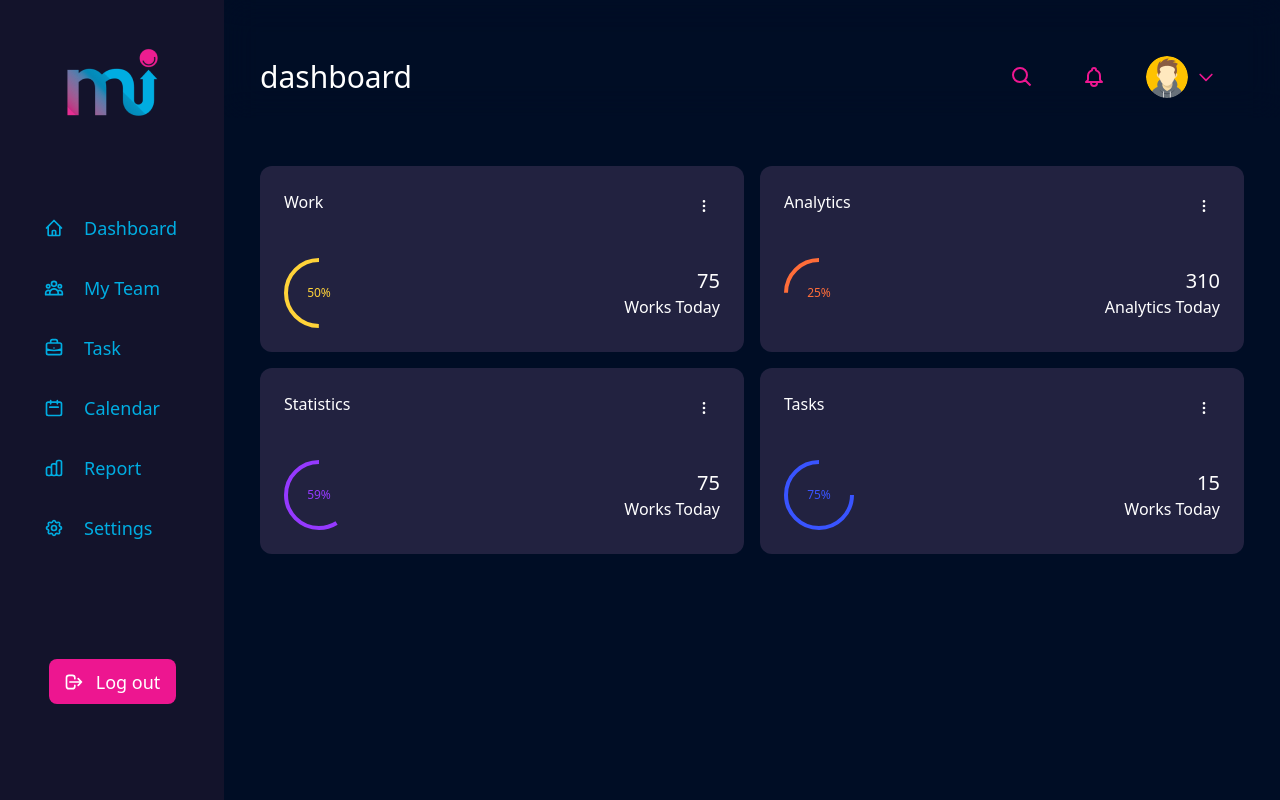
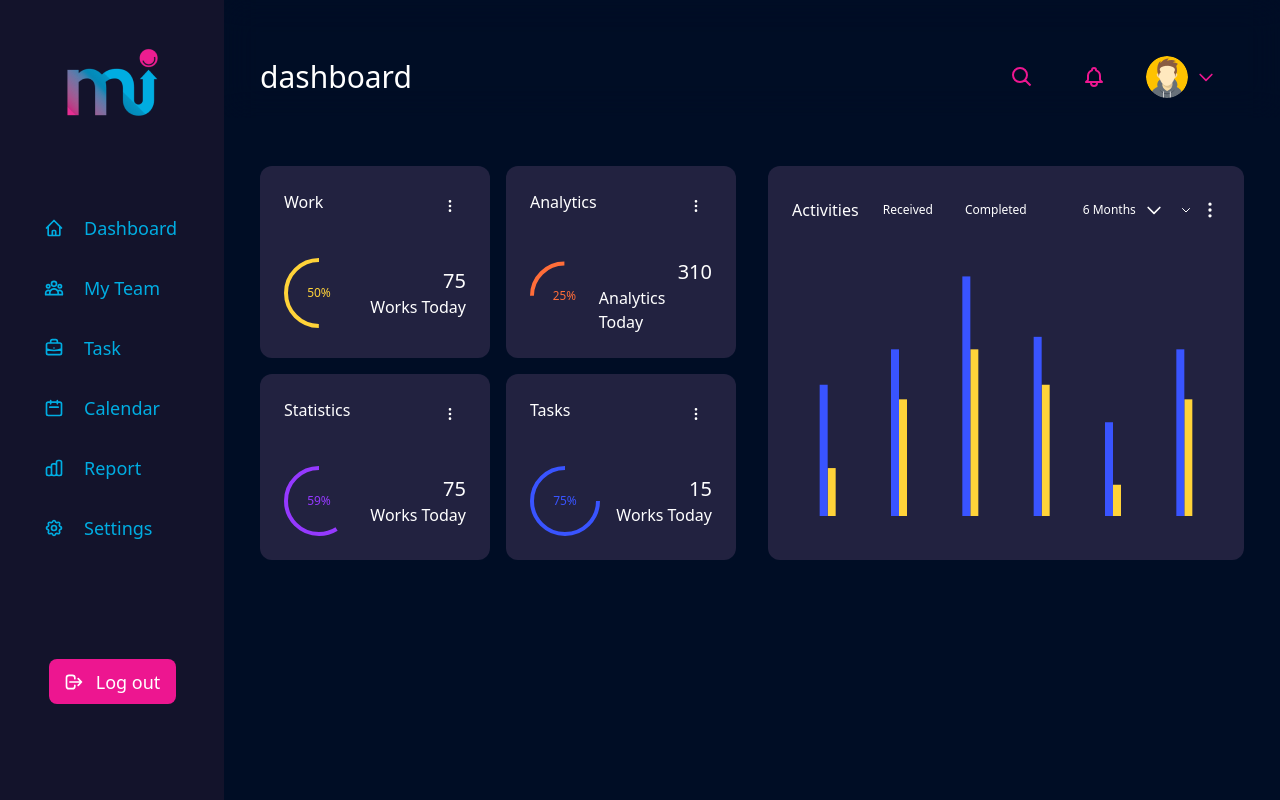
Before and after one commit to Credit-First/formi-frontend, a Next.js app: page / in a window 1280 px wide. Built offline with nearby package versions, Linux system fonts and the light colour scheme.

Commit message:
feat: add barProgress components

```diff
--- a/package.json
+++ b/package.json
@@ -11,12 +11,14 @@
   },
   "dependencies": {
     "@heroicons/react": "^1.0.6",
+    "chart.js": "2.9.4",
     "clsx": "^1.2.1",
     "next": "12.2.5",
     "react": "18.2.0",
     "react-dom": "18.2.0"
   },
   "devDependencies": {
+    "@types/chart.js": "^2.9.37",
     "@types/node": "^18.7.3",
     "@types/react": "^18.0.17",
     "@types/react-dom": "18.0.6",
--- /dev/null
+++ b/src/components/barProgress.tsx
@@ -0,0 +1,98 @@
+import { useEffect } from 'react'
+import Chart from 'chart.js'
+import { DotsVerticalIcon } from '@heroicons/react/outline'
+import { ChevronDownIcon } from '@heroicons/react/outline'
+import DropdownList from './dropdownList'
+import { monthList } from '@/constants'
+
+const BarProgress = (): JSX.Element => {
+  useEffect(() => {
+    const config = {
+      type: 'bar',
+      data: {
+        labels: ['January', 'February', 'March', 'April', 'May', 'June'],
+        datasets: [
+          {
+            backgroundColor: '#3954FF',
+            borderColor: '#3954FF',
+            data: [123, 140, 175, 146, 105, 140],
+            fill: false,
+            barThickness: 8,
+          },
+          {
+            fill: false,
+            backgroundColor: '#FFD339',
+            borderColor: '#FFD339',
+            data: [83, 116, 140, 123, 75, 116],
+            barThickness: 8,
+          },
+        ],
+      },
+      options: {
+        maintainAspectRatio: false,
+        responsive: true,
+        title: {
+          display: false,
+          text: 'Orders Chart',
+        },
+        legend: {
+          display: false,
+        },
+        scales: {
+          xAxes: [
+            {
+              display: false,
+            },
+          ],
+          yAxes: [
+            {
+              display: false,
+            },
+          ],
+        },
+      },
+    }
+    const canvas: HTMLCanvasElement = document.getElementById(
+      'bar-chart'
+    ) as HTMLCanvasElement
+    const ctx: any = canvas.getContext('2d')
+    const myBar = new Chart(ctx, config)
+
+    return function cleanup() {
+      myBar.destroy()
+    }
+  })
+
+  return (
+    <div className="w-full h-full bg-back-item text-white rounded-xl p-6">
+      <div className="flex items-center justify-between pb-9">
+        <div className="text-md">Activities</div>
+        <div className="flex items-center justify-between text-xs text-t-sidebar">
+          <div className="flex items-center justify-center">
+            <div className="flex items-center justify-center pr-4">
+              <div className="w-2 h-2 bg-chart-200 mr-2" />
+              <div>Received</div>
+            </div>
+            <div className="flex items-center justify-center pr-4">
+              <div className="w-2 h-2 bg-chart-100 mr-2" />
+              <div>Completed</div>
+            </div>
+          </div>
+          <div className="flex items-center justify-center ml-10">
+            <div>6 Months</div>
+            <DropdownList options={monthList} />
+            <ChevronDownIcon className="h-3 w-3 ml-1" />
+          </div>
+        </div>
+        <DotsVerticalIcon className="h-5 w-5" />
+      </div>
+      <div className="flex items-center justify-center">
+        <div className="relative w-full h-[250px]">
+          <canvas id="bar-chart"></canvas>
+        </div>
+      </div>
+    </div>
+  )
+}
+
+export default BarProgress
--- a/src/components/circleProgress.tsx
+++ b/src/components/circleProgress.tsx
@@ -1,7 +1,7 @@
-import { useState, useEffect } from 'react';
-import { DotsVerticalIcon } from '@heroicons/react/outline';
-import { CircleProgressProps } from '@/types';
-import CircleProgressbar from './circleProgressbar';
+import { useState, useEffect } from 'react'
+import { DotsVerticalIcon } from '@heroicons/react/outline'
+import { CircleProgressProps } from '@/types'
+import CircleProgressbar from './circleProgressbar'
 
 const CircleProgress = ({
   title,
@@ -10,23 +10,23 @@ const CircleProgress = ({
   amount,
   content,
 }: CircleProgressProps): JSX.Element => {
-    const [progressPercent, setProgressPercent] = useState(0);
+  const [progressPercent, setProgressPercent] = useState(0)
 
   useEffect(() => {
-        let timer = setInterval(() => {
+    const timer = setInterval(() => {
       if (percent > progressPercent) {
-                setProgressPercent(progressPercent + 1);
+        setProgressPercent(progressPercent + 1)
         console.log(progressPercent)
       }
-            clearInterval(timer);
-        }, 10);
+      clearInterval(timer)
+    }, 10)
     return () => {
-            clearInterval(timer);
-        };
-    });
+      clearInterval(timer)
+    }
+  })
 
   return (
-        <div className="cursor-pointer bg-back-item text-white rounded-xl p-6 hover:bg-b-item/80">
+    <div className="cursor-pointer bg-back-item text-white rounded-xl p-6 group hover:bg-b-item/80">
       <div className="flex items-start justify-between pb-9">
         <div className="text-md">{title}</div>
         <DotsVerticalIcon className="h-8 w-8 rounded-full p-2 hover:bg-white/20" />
--- a/src/components/circleProgressbar.tsx
+++ b/src/components/circleProgressbar.tsx
@@ -1,5 +1,5 @@
-import { CircleProgressBarProps } from '@/types';
-import React from 'react';
+import { CircleProgressBarProps } from '@/types'
+import React from 'react'
 
 const CircleProgressbar = ({
   sqSize,
@@ -33,7 +33,7 @@ const CircleProgressbar = ({
         }}
       />
       <text
-                className={`circle-text text-xs`}
+        className={`circle-text text-xs group-hover:text-lg transition-all`}
         x="50%"
         y="50%"
         dy=".3em"
@@ -46,4 +46,4 @@ const CircleProgressbar = ({
   )
 }
 
-export default CircleProgressbar;
+export default CircleProgressbar
--- a/src/components/dropdownList.tsx
+++ b/src/components/dropdownList.tsx
@@ -1,28 +1,31 @@
-import React, { useCallback, useState } from 'react';
-import BackDrop from './backDrop';
+import React, { useCallback, useState } from 'react'
+import BackDrop from './backDrop'
 import { ChevronDownIcon } from '@heroicons/react/outline'
-import { DropdownListProps } from '@/types';
+import { DropdownListProps } from '@/types'
 
 export default function DropdownList({ options }: DropdownListProps) {
-    const [opened, setOpened] = useState(false);
-    const handleClose = useCallback(() => setOpened(false), []);
+  const [opened, setOpened] = useState(false)
+  const handleClose = useCallback(() => setOpened(false), [])
 
   return (
     <BackDrop onClick={handleClose}>
       <div className="relative w-10 h-10">
-                <div className="w-full h-full flex items-center justify-between rounded" onClick={() => setOpened(!opened)}>
+        <div
+          className="w-full h-full flex items-center justify-between rounded"
+          onClick={() => setOpened(!opened)}
+        >
           <ChevronDownIcon className="h-5 w-5 ml-2" />
         </div>
         {opened && (
-                    <div className="cursor-pointer w-32 absolute right-0 bg-back-sidebar text-text-sidebar px-4 py-2">
-                        {
-                            options.map(item => (
-                                <div key={item} className='py-2'>{item}</div>
-                            ))
-                        }
+          <div className="z-10 cursor-pointer w-32 absolute right-0 rounded-xl bg-back-sidebar text-text-sidebar px-4 py-2">
+            {options.map((item) => (
+              <div key={item} className="py-2">
+                {item}
+              </div>
+            ))}
           </div>
         )}
       </div>
     </BackDrop>
-    );
+  )
 }
--- a/src/constants/index.ts
+++ b/src/constants/index.ts
@@ -48,3 +48,11 @@ export const circleProgressList = [
     content: 'Works Today',
   },
 ]
+export const monthList = [
+  '1 month',
+  '2 months',
+  '3 months',
+  '4 months',
+  '5 months',
+  '6 months',
+]
--- a/src/pages/index.tsx
+++ b/src/pages/index.tsx
@@ -1,15 +1,21 @@
-import type { NextPage } from 'next';
-import Layout from '@/layout';
-import { circleProgressList } from '@/constants';
-import CircleProgress from '@/components/circleProgress';
+import type { NextPage } from 'next'
+import Layout from '@/layout'
+import { circleProgressList } from '@/constants'
+import CircleProgress from '@/components/circleProgress'
+import BarProgress from '@/components/barProgress'
 
 const Home: NextPage = () => {
   return (
     <Layout>
-      <div className="w-full col-span-2 md:col-span-4 grid grid-cols-1 md:grid-cols-2 gap-4">
-        {circleProgressList.map((item) => (
-          <CircleProgress key={item.title} {...item} />
-        ))}
+      <div className="w-full grid grid-cols-2 md:grid-cols-4 lg:grid-cols-8 gap-8">
+        <div className="w-full col-span-2 md:col-span-4 grid grid-cols-1 md:grid-cols-2 gap-4">
+          {circleProgressList.map((item) => (
+            <CircleProgress key={item.title} {...item} />
+          ))}
+        </div>
+        <div className="w-full h-full col-span-2 md:col-span-4">
+          <BarProgress />
+        </div>
       </div>
     </Layout>
   )
```
Also changed, not shown: 1 other file (tests, documents, lock files or other folders). Lines whose indentation alone changed are shown as unchanged.
